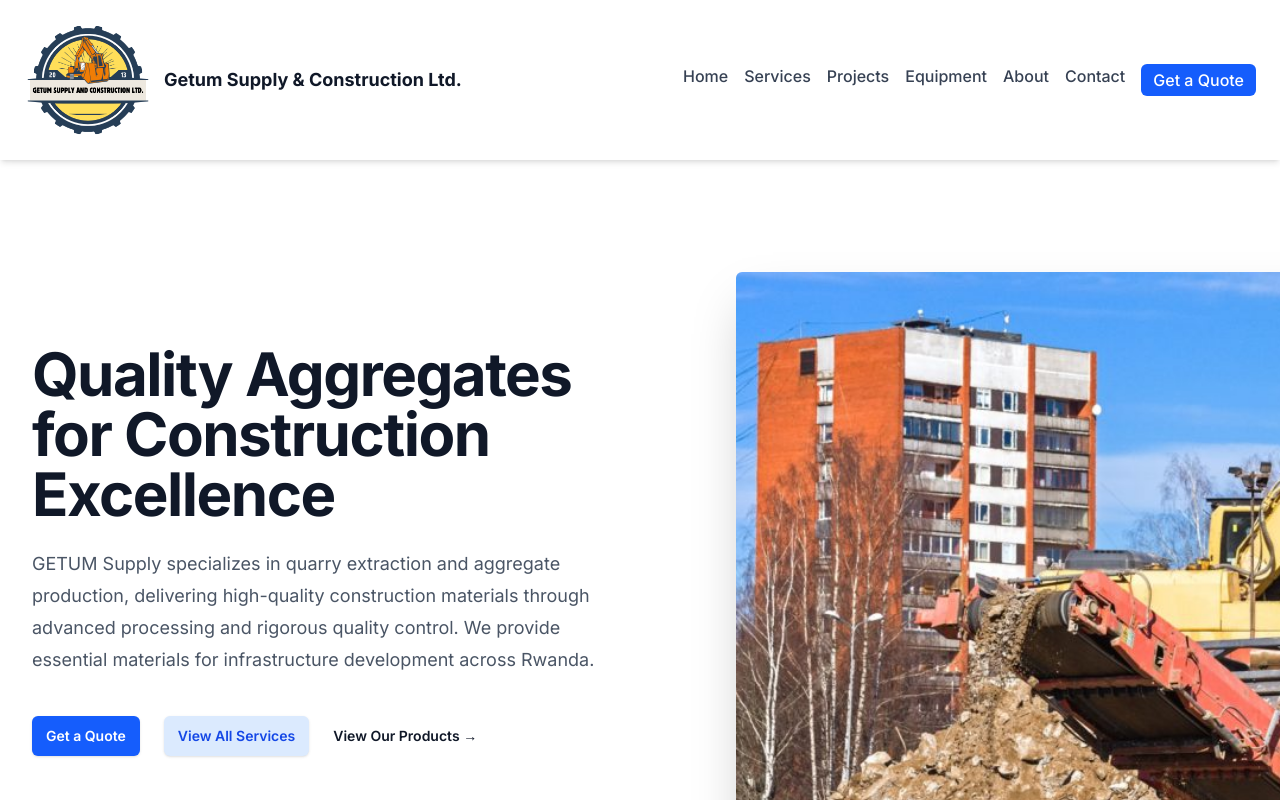
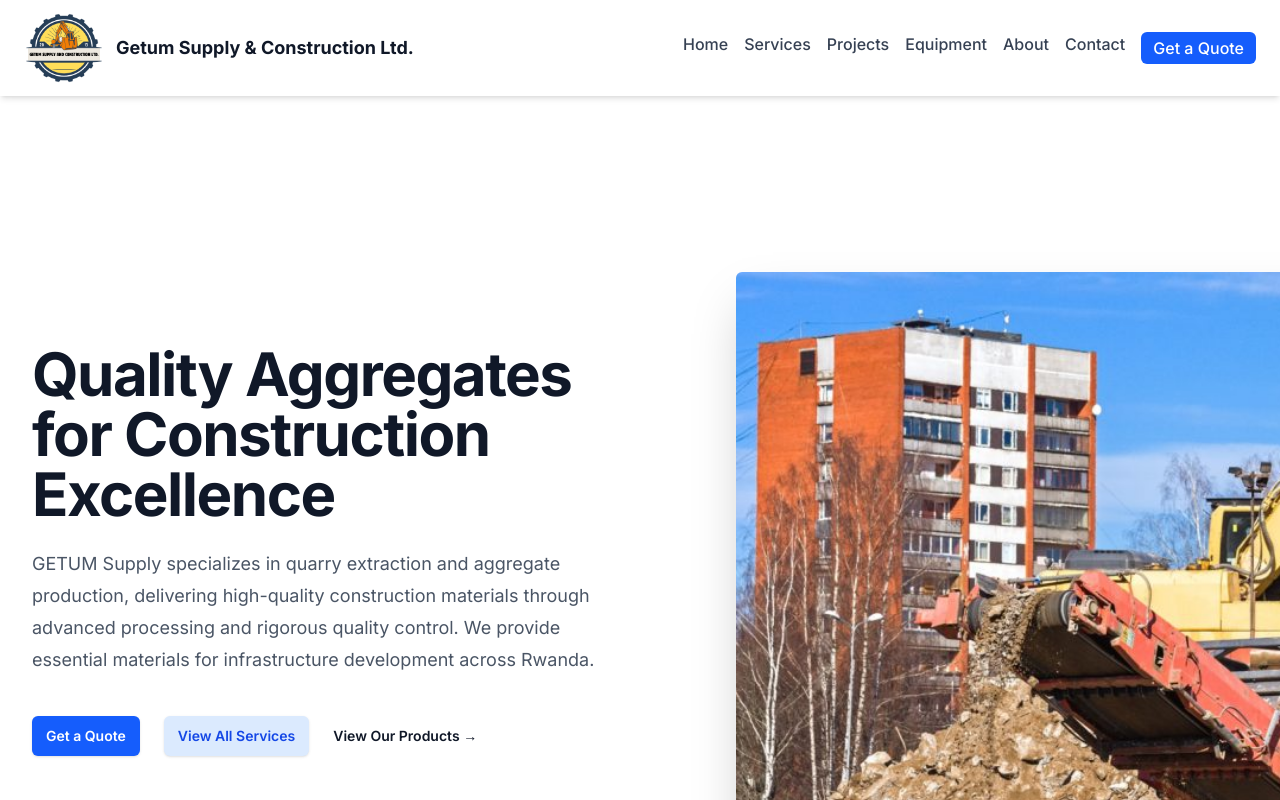
Before and after one commit to mig-Rwa/getum-supply-and-construction, a Next.js app: page / in a window 1280 px wide. Shown: the top 800 px of the page. Built offline with nearby package versions, Linux system fonts and the light colour scheme.

Commit message:
Reduce navbar height

```diff
--- a/package.json
+++ b/package.json
@@ -11,7 +11,7 @@
   "dependencies": {
     "@heroicons/react": "^2.2.0",
     "framer-motion": "^12.23.0",
-    "next": "15.3.1",
+    "next": "^15.4.4",
     "react": "^19.0.0",
     "react-dom": "^19.0.0",
     "react-intersection-observer": "^9.16.0"
--- a/src/components/Navbar.tsx
+++ b/src/components/Navbar.tsx
@@ -5,11 +5,11 @@ import Image from 'next/image';
 
 export default function Navbar() {
   return (
-    <header className="w-full px-6 py-4 bg-white shadow-md fixed top-0 left-0 z-50">
+    <header className="w-full px-6 py-2 bg-white shadow-md fixed top-0 left-0 z-50">
       <div className="flex flex-col md:flex-row md:items-center md:justify-between">
         {/* Logo + Company Name */}
         <div className="flex items-center space-x-3">
-          <Image src="/images/logo-getum.png" alt="Logo" width={120} height={120} className="h-32 w-auto" />
+          <Image src="/images/logo-getum.png" alt="Logo" width={80} height={80} className="h-20 w-auto" />
           <h1 className="text-base md:text-lg font-bold text-gray-900">
             Getum Supply & Construction Ltd.
           </h1>
```
Also changed, not shown: 1 other file (tests, documents, lock files or other folders).
